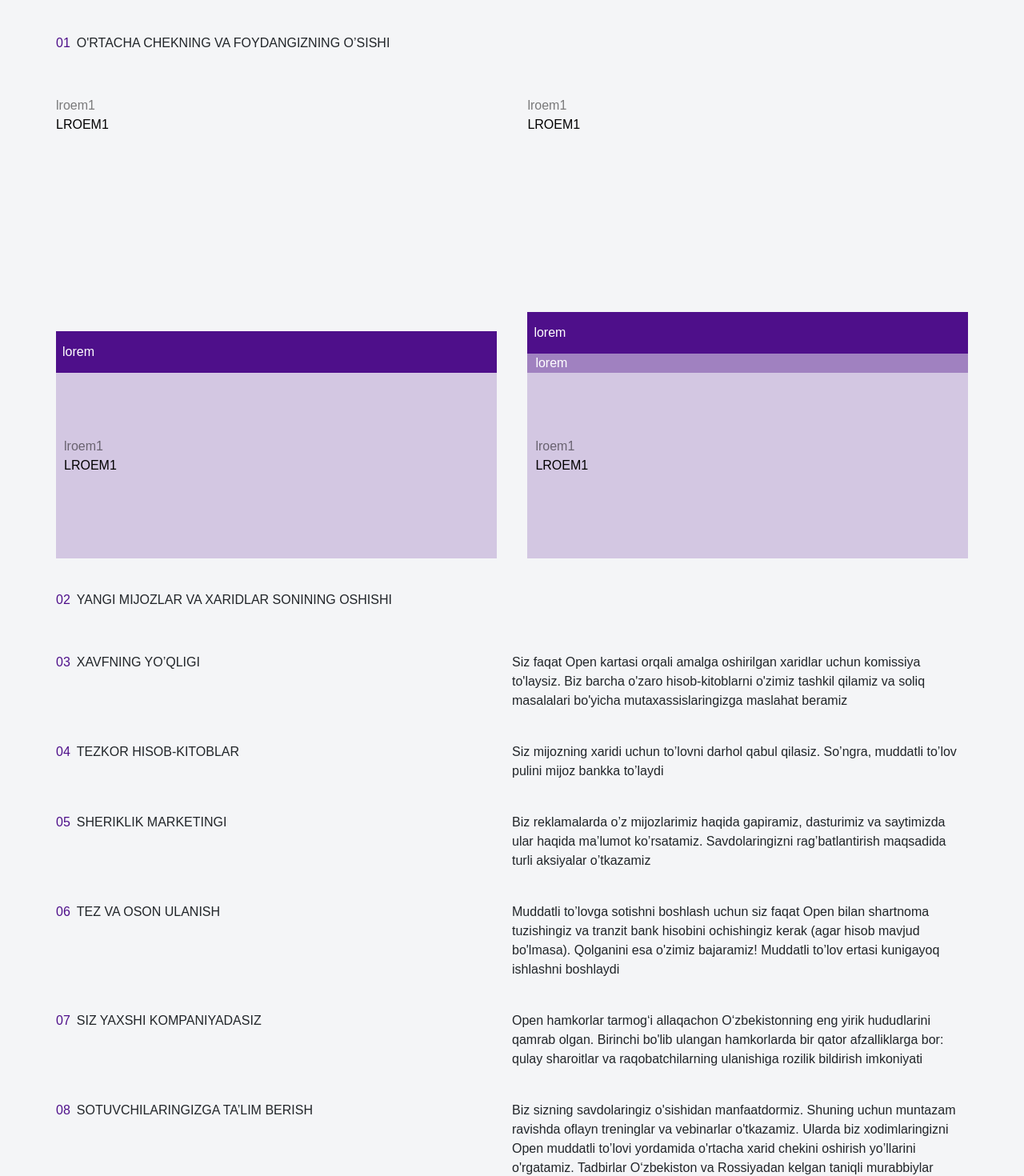
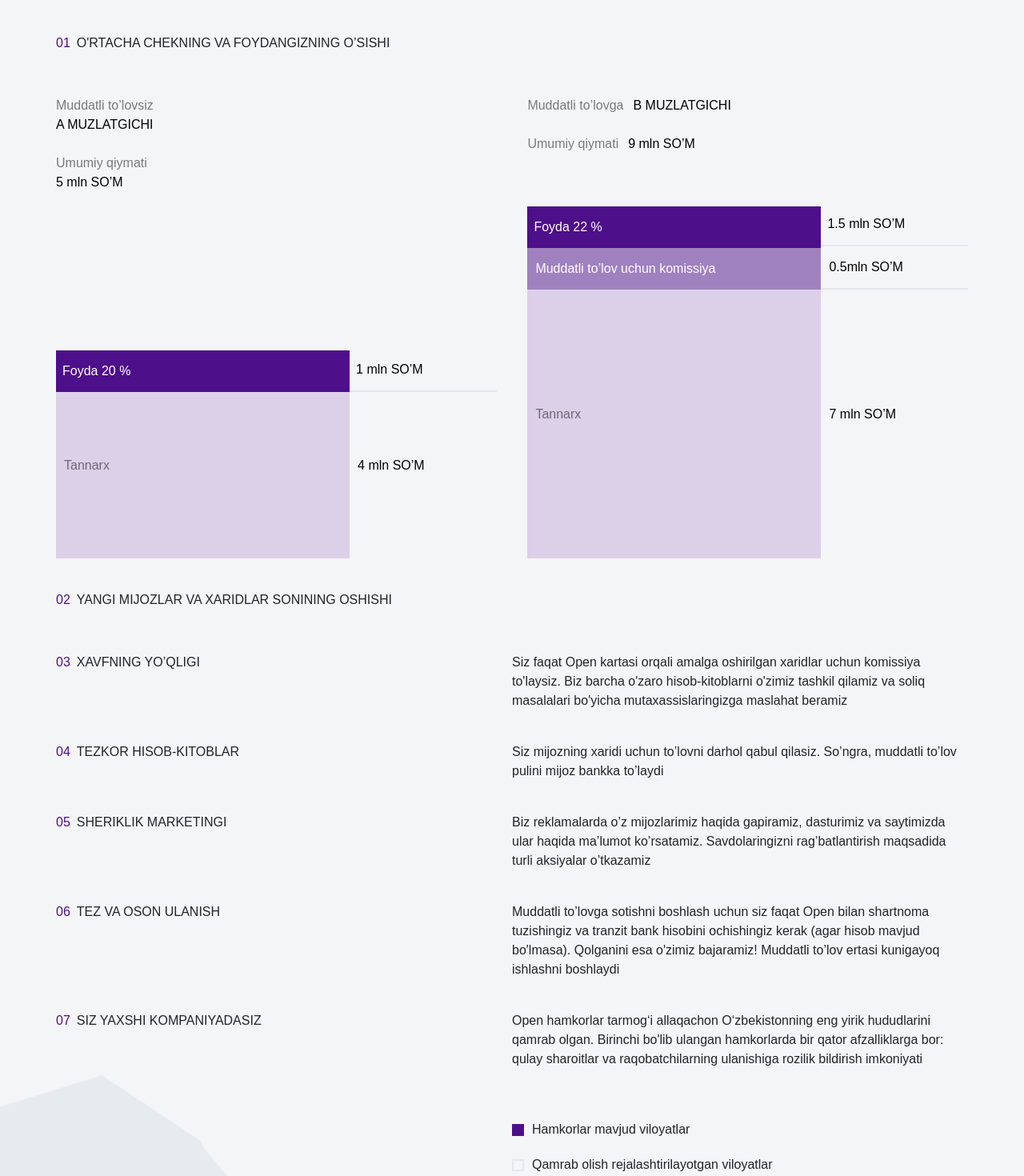
Before and after one commit to RamazonovDeveloper/OpenRassrochkaNew, a React (Create React App) app: page / in a window 1280 px wide. Shown: the part 1143-2613 px from the top of the page at 80% size. Built offline with nearby package versions, Linux system fonts and the light colour scheme.

Commit message:
Diagram updated

```diff
--- a/src/App.js
+++ b/src/App.js
@@ -8,6 +8,7 @@ import uzFlag from "./assets/bayroq.png";
 
 import message from "./assets/message.png";
 import phone from "./assets/call.png";
+import karta from "./assets/karta.png";
 
 import { data } from "./data";
 
@@ -122,27 +123,71 @@ function App() {
             {/* info ROW */}
             <div className="info__row w-[48.3%] flex flex-col justify-between">
               {/* text BLOCK */}
+              <div>
+
+                {/* MUDDATLI TO'LOVSIZ */}
+                <div className="info__text i-text mb-4">
+                  {/* text BOX */}
+                  <div className="i-text__box">
+                    <p className="text-gray_table opacity-50 text-sm  sm:text-base xs:text-sm  font-medium">
+                      {langData.diagram_bez_rassrochki_title}
+                    </p>
+                    <p className="text-gray_table text-sm  sm:text-base xs:text-sm uppercase">{langData.diagram_bez_rassrochki_text}</p>
+                  </div>
+                </div>
+
+                {/* UMUMIY QUYMAT */}
                 <div className="info__text i-text">
                   {/* text BOX */}
                   <div className="i-text__box mb-4">
                     <p className="text-gray_table opacity-50 text-sm  sm:text-base  font-medium">
-                    lroem1
+                      {langData.diagram_obsh_stoit_title}
                     </p>
-                  <p className="text-gray_table text-sm  sm:text-base  uppercase">lroem1</p>
+                    <p className="text-gray_table text-sm  sm:text-base">{langData.diagram_obsh_stoit1}</p>
+                  </div>
+                </div>
+
+                <div className="info__text i-text mb-4 md:hidden">
+                  {/* text BOX */}
+                  <div className="i-text__box">
+                    <p className="text-gray_table opacity-50 text-sm  sm:text-base  font-medium">
+                      {langData.diagram_pribl_name}
+                    </p>
+                    <p className="text-gray_table text-sm  sm:text-base  uppercase">{langData.diagram_pribl1_summa}</p>
+                  </div>
                 </div>
               </div>
               {/* table BLOCK */}
-              <div className="info__table i-table ">
+              <div className="flex">
+                {/* DIAGRAM ITEM */}
+                <div className="info__table i-table md:w-2/3 xs:w-full sm:w-full md:mt-auto md:mb-0">
                   <div className="i-table__head px-2 py-3.5 bg-main_color">
-                  <p className="text-sm sm:text-base   text-white">lorem</p>
+                    <p className="text-sm sm:text-base   text-white">{langData.diagram_pribl1}</p>
                   </div>
                   <div className="i-table__body align-middle px-2.5 py-20 bg-main_color_light">
                     {/* text BOX */}
                     <div className="i-text__box mb-4">
-                    <p className="text-gray_table opacity-50 text-sm sm:text-base   font-medium">
-                      lroem1
+                      <p className="text-gray_table opacity-50 text-sm sm:text-base font-medium">
+                        {langData.diagram_sebest}
                       </p>
-                    <p className="text-gray_table text-sm sm:text-base   uppercase">lroem1</p>
+                      <p className="text-gray_table text-sm sm:text-base md:hidden uppercase">{langData.diagram_sebest_summa1}</p>
+                    </div>
+                  </div>
+                </div>
+
+                {/* DIAGRAM ITEM TEXT */}
+                <div className="info__table i-table  md:block xs:hidden md:w-1/3">
+                  <div className="i-table__head px-2 py-3.5 border-b-2">
+                    <p className="text-sm sm:text-base   text-black">{langData.diagram_pribl1_summa}</p>
+                  </div>
+                  <div className="i-table__body align-middle px-2.5 py-20 ">
+                    {/* text BOX */}
+                    <div className="i-text__box mb-4">
+                      <p className="text-gray_table opacity-50 md:hidden text-sm sm:text-base font-medium">
+                        {langData.diagram_sebest}
+                      </p>
+                      <p className="text-gray_table text-sm sm:text-base">{langData.diagram_sebest_summa1}</p>
+                    </div>
                   </div>
                 </div>
               </div>
@@ -151,30 +196,80 @@ function App() {
             {/* info ROW */}
             <div className="info__row w-[48.3%] flex flex-col justify-between">
               {/* text BLOCK */}
+              <div>
                 <div className="info__text i-text">
+                  {/* text BOX */}
+                  <div className="i-text__box mb-4 md:flex ">
+                    <p className="text-gray_table opacity-50 text-sm sm:text-base  md:mr-3 font-medium">
+                      {langData.diagram_s_rassrochki_title}
+                    </p>
+                    <p className="text-gray_table text-sm sm:text-base uppercase">{langData.diagram_s_rassrochki_text}</p>
+                  </div>
+                </div>
+
+                <div className="info__text i-text md:block xs:hidden">
+                {/* text BOX */}
+                  <div className="i-text__box mb-4 md:flex">
+                    <p className="text-gray_table opacity-50 text-sm sm:text-base  md:mr-3 font-medium">
+                      {langData.diagram_obsh_stoit_title}
+                    </p>
+                    <p className="text-gray_table text-sm sm:text-base">{langData.diagram_obsh_stoit2}</p>
+                  </div>
+                </div>
+
+                <div className="info__text i-text md:hidden">
                 {/* text BOX */}
                   <div className="i-text__box mb-4">
                     <p className="text-gray_table opacity-50 text-sm sm:text-base   font-medium">
-                    lroem1
+                      {langData.diagram_komissiya}
                     </p>
-                  <p className="text-gray_table text-sm sm:text-base   uppercase">lroem1</p>
+                    <p className="text-gray_table text-sm sm:text-base uppercase">{langData.diagram_komissiya_summa}</p>
+                  </div>
+                </div>
+
+                <div className="info__text i-text md:hidden">
+                {/* text BOX */}
+                  <div className="i-text__box mb-4">
+                    <p className="text-gray_table opacity-50 text-sm sm:text-base   font-medium">
+                      {langData.diagram_pribl_name}
+                    </p>
+                    <p className="text-gray_table text-sm sm:text-base   uppercase">{langData.diagram_pribl2_summa}</p>
+                  </div>
                 </div>
               </div>
               {/* table BLOCK */}
-              <div className="info__table i-table">
+              <div className="flex">
+                {/* TABLE DIAGRAMM ITEM */}
+                <div className="info__table i-table md:w-2/3 xs:w-full sm:w-full md:mt-auto md:mb-0">
                   <div className="i-table__head px-2 py-3.5 bg-main_color">
-                  <p className="text-sm sm:text-base   text-white">lorem</p>
+                    <p className="text-sm sm:text-base   text-white">{langData.diagram_pribl2}</p>
                   </div>
-                <div className="i-table__subhead px-2.5 bg-main_color_middle">
-                  <p className="text-sm sm:text-base   text-white">lorem</p>
+                  <div className="i-table__subhead px-2.5 bg-main_color_middle lg:py-3.5">
+                    <p className="text-sm sm:text-base   text-white">{langData.diagram_komissiya}</p>
                   </div>
-                <div className="i-table__body align-middle px-2.5 py-20 bg-main_color_light">
+                  <div className="i-table__body align-middle px-2.5 py-36 bg-main_color_light">
                     {/* text BOX */}
                     <div className="i-text__box mb-4">
-                    <p className="text-gray_table opacity-50 text-sm sm:text-base   font-medium">
-                      lroem1
+                      <p className="text-gray_table opacity-50 text-sm sm:text-base font-medium">
+                        {langData.diagram_sebest}
                       </p>
-                    <p className="text-gray_table text-sm sm:text-base   uppercase">lroem1</p>
+                      <p className="text-gray_table text-sm sm:text-base md:hidden  uppercase">{langData.diagram_sebest_summa2}</p>
+                    </div>
+                  </div>
+                </div>
+                {/* TABLE TEXT ITEM */}
+                <div className="info__table i-table md:block xs:hidden md:w-1/3">
+                  <div className="i-table__head px-2 py-3.5">
+                    <p className="text-sm sm:text-base lg:text-base text-black">{langData.diagram_pribl2_summa}</p>
+                  </div>
+                  <div className="i-table__subhead px-2.5 py-3.5 border-t-2 border-b-2">
+                    <p className="text-sm sm:text-base lg:text-base text-black">{langData.diagram_komissiya_summa} </p>
+                  </div>
+                  <div className="i-table__body align-middle px-2.5 py-36">
+                    {/* text BOX */}
+                    <div className="i-text__box mb-4">
+                      <p className="text-gray_table text-sm sm:text-base lg:text-base">{langData.diagram_sebest_summa2}</p>
+                    </div>
                   </div>
                 </div>
               </div>
@@ -196,9 +291,33 @@ function App() {
             {langData.service_item7_text}
           </p>
         </div> */}
+      </div>
+{/* <p className="leading-[18px] xs:text-sm sm:text-base sm:w-5/6 sm:ml-auto md:w-1/2">
+            {itemText}
+          </p> */}
+      <div className="relative md:mb-80 xl:mb-96">
+        <div className="container">
           <SerciseItemTemplate itemNum={"07"} itemTitle={langData.service_item7_title} itemText={langData.service_item7_text}/>
+        </div>
 
-        <SerciseItemTemplate itemNum={"08"} itemTitle={langData.service_item8_title} itemText={langData.service_item8_text}/>
+        <img className="flex sm:w-11/12 md:w-2/3 lg:w-2/3 xl:w-7/12 md:absolute md:top-8 lg:mt-12 xl:mt-2 xs:mb-4 -z-10" src={karta} alt="karta" />
+
+        <div className="container">
+            <div className=" leading-[18px] xs:text-sm sm:text-base sm:w-5/6 sm:ml-auto md:w-1/2 md:mt-40 lg:mt-16 xl:mt-20">
+              <div className="flex items-start sm:items-center">
+                <div className="w-[15px] h-[15px] bg-main_color mr-[10px]"></div>
+                <p className="">{langData.contained_regions}</p>
+              </div>
+              <div className="flex items-center md:mt-5">
+                <div className="w-[15px] h-[15px] border-2 mr-[10px]"></div>
+                <p className="">{langData.planned_regions}</p>
+              </div>
+            </div>
+          </div>
+      </div>
+      <div className="container">
+
+        <SerciseItemTemplate className="" itemNum={"08"} itemTitle={langData.service_item8_title} itemText={langData.service_item8_text}/>
       </div>
 
 
@@ -207,7 +326,7 @@ function App() {
         <div className="container ">
 
           <div className="relative xs:h-[160px] sm:h-[200px] md:h-[250px] lg:h-[330px]">
-            <div className="form_section_card xs:py-[40px] xs:px-[10px] sm:py-12 sm:px-4 bg-gray_form absolute top-1/2 md:flex">
+            <div className="form_section_card xs:py-[40px] xs:px-[10px] sm:py-12 sm:px-4 md:px-[30px] lg:py-[60px] bg-gray_form absolute top-1/2 md:flex">
               <div className="md:w-1/2">
                 <h3 className="font-medium text-base uppercase sm:text-[18px] lg:text-[20px]">
                   {langData.partners_header}
--- a/src/data.js
+++ b/src/data.js
@@ -6,6 +6,25 @@ export const data = {
         service_name:"Savdo va xizmat ko'rsatish koxonalari uchun",
         service_text1:"Biz bilan hamkorlik qilish daromadingizni oshiradi va bozordagi raqobatdosh mavqeingizni mustahkamlaydi.",
         service_text2:"Open mijozlarga qimmatroq xaridlar uchun pul beradi",
+
+        diagram_bez_rassrochki_title:"Muddatli to’lovsiz",
+        diagram_bez_rassrochki_text:"A muzlatgichi",
+        diagram_s_rassrochki_title:"Muddatli to’lovga",
+        diagram_s_rassrochki_text:"B muzlatgichi",
+        diagram_obsh_stoit_title:"Umumiy qiymati",
+        diagram_obsh_stoit1:"5 mln SO’M",
+        diagram_obsh_stoit2:"9 mln SO’M",
+        diagram_pribl_name:"Foyda",
+        diagram_pribl1:"Foyda 20 %",
+        diagram_pribl1_summa:"1 mln SO’M",
+        diagram_pribl2:"Foyda 22 %",
+        diagram_pribl2_summa:"1.5 mln SO’M",
+        diagram_komissiya:"Muddatli to’lov uchun komissiya",
+        diagram_komissiya_summa:"0.5mln SO’M",
+        diagram_sebest:"Tannarx",
+        diagram_sebest_summa1:"4 mln SO’M",
+        diagram_sebest_summa2:"7 mln SO’M",
+
 
         service_item1_title:"O'rtacha chekning va foydangizning o’sishi",
         service_item2_title:"Yangi mijozlar va xaridlar sonining oshishi",
@@ -58,6 +77,24 @@ export const data = {
         service_text1:"Сотрудничество с нами увеличивает вашу прибыль и усиливает конкурентную позицию на рынке.",
         service_text2:"Open дает вашим клиентам деньги на более дорогие покупки",
 
+        diagram_bez_rassrochki_title:"Без рассрочки",
+        diagram_bez_rassrochki_text:"Холодильник «А»",
+        diagram_s_rassrochki_title:"В рассрочку",
+        diagram_s_rassrochki_text:"Холодильник «В»",
+        diagram_obsh_stoit_title:"Общая стоимость",
+        diagram_obsh_stoit1:"5 млн UZS",
+        diagram_obsh_stoit2:"9 млн UZS",
+        diagram_pribl_name:"Прибыль",
+        diagram_pribl1:"Прибыль 20 %",
+        diagram_pribl1_summa:"1 млн UZS",
+        diagram_pribl2:"Прибыль 22 %",
+        diagram_pribl2_summa:"1.5 млн UZS",
+        diagram_komissiya:"Комиссия за рассрочку",
+        diagram_komissiya_summa:"0.5млн UZS",
+        diagram_sebest:"Себестоимость",
+        diagram_sebest_summa1:"4 млн UZS",
+        diagram_sebest_summa2:"7 млн UZS",
+
         service_item1_title:"Рост среднего чека и вашей прибыли",
         service_item2_title:"новые клиенты и рост частоты покупок ",
         service_item3_title:"Отсутствие рисков",
--- a/tailwind.config.js
+++ b/tailwind.config.js
@@ -6,7 +6,7 @@ module.exports = {
       colors: {
         main_color: "#4E0F8A",
         main_color_middle: "#4E0F8A80",
-        main_color_light: "#4f0f8a33",
+        main_color_light: "#DCCFE8",
         black: "#000000",
         white: "#fff",
         gray_light: "#F4F5F7",
```
Also changed, not shown: src/App.css (+26 -0 lines), src/assets/karta.png (added). Lines whose indentation alone changed are shown as unchanged.
